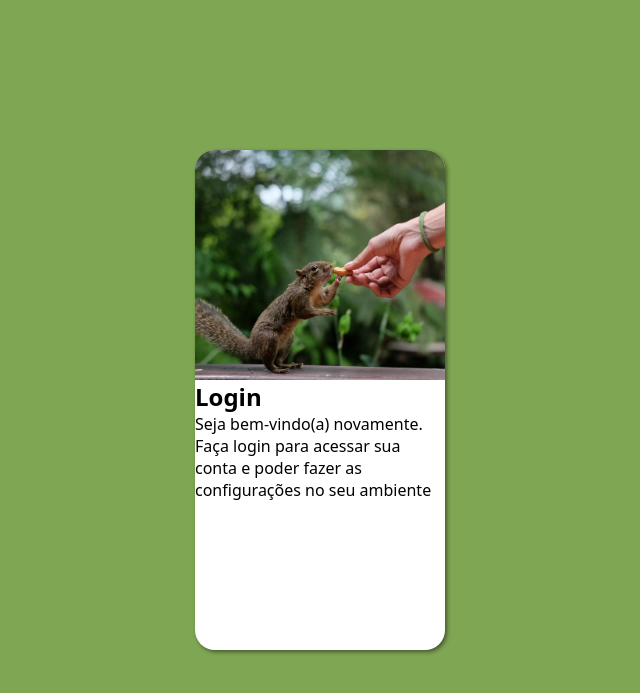
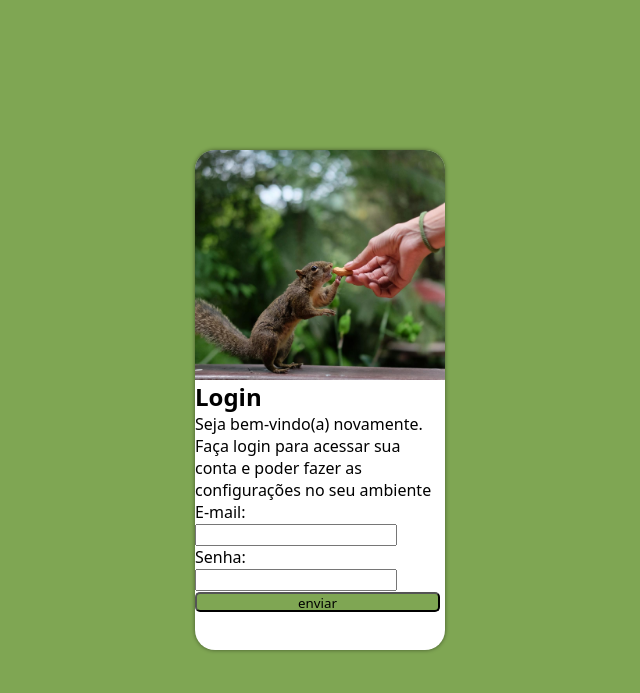
Before and after one commit to JoseMioto/Projeto-login, a PHP site: page / in a window 1280 px wide. Shown: the top 693 px of the page, without its empty margins (320-960 px from the left). Run offline with PHP 8.4, Linux system fonts and the light colour scheme.

Commit message:
Adicionei o formulario

```diff
--- a/estilos/style.css
+++ b/estilos/style.css
@@ -38,7 +38,7 @@ main{
     width: 250px;
     height: 500px;
     border-radius: 20px;
-    box-shadow: 2px 2px 4px rgba(0, 0, 0, 0.473);
+    box-shadow: 0px 0px 4px rgba(0, 0, 0, 0.473);
 }
 
 #imagem{
@@ -55,3 +55,11 @@ main{
     display: block;
     padding: 10px;
 }
+
+#botao{
+    background-color: #7FA653;
+    border-radius: 5px;
+    width: 245px;
+    height: 20px;
+
+}
--- a/index.html
+++ b/index.html
@@ -19,7 +19,17 @@
                 </p>
 
                 <form action="login.php" method="post">
+                    <p>
+                        <label for="iemail">E-mail:</label>
+                        <input type="email" name="email" id="iemail">
+                    </p>
 
+                    <p>
+                        <label for="isenha">Senha:</label>
+                        <input type="password" name="senha" id="isenha">
+                    </p>
+
+                    <p><input type="submit" value="enviar" id="botao"></p>
                 </form>
             </div>
         </section>
```
